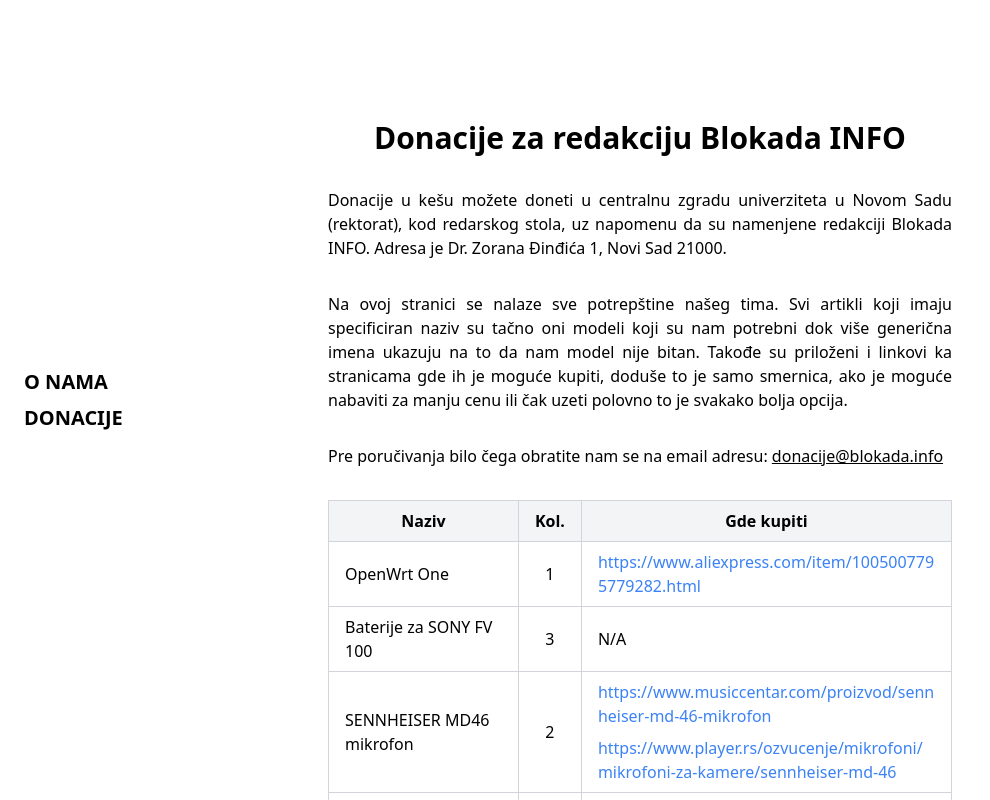
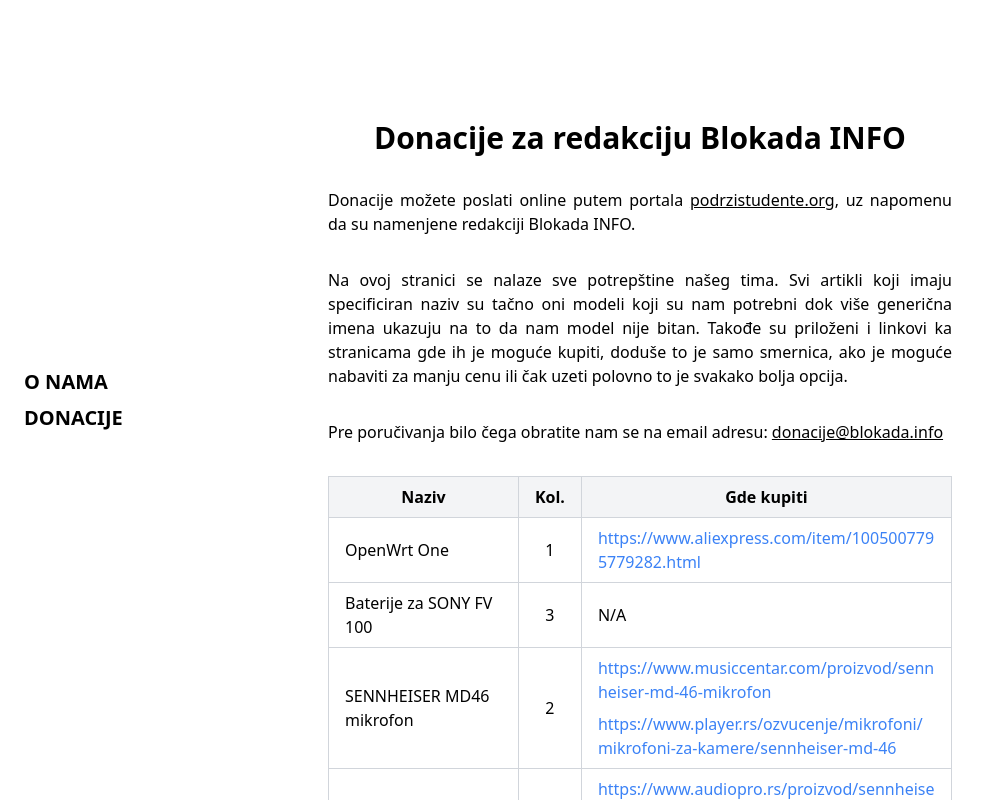
Before and after one commit to blokadainfo/website, a SvelteKit app: page /donacije in a window 1280 px wide. Shown: the top 800 px of the page, without its empty margins (0-990 px from the left). Built offline with nearby package versions, Linux system fonts and the light colour scheme.

Commit message:
fix(donations): online podrzistudente
Signed-off-by: Aleksa Siriški <31509435+aleksasiriski@users.noreply.github.com>

```diff
--- a/src/routes/(prerendered)/donacije/+page.svelte
+++ b/src/routes/(prerendered)/donacije/+page.svelte
@@ -6,8 +6,7 @@
 <div class="mx-auto mb-8 flex w-full max-w-screen-sm flex-col space-y-8 p-2 sm:mt-28">
 	<h1 class="text-center text-3xl font-bold">Donacije za redakciju Blokada INFO</h1>
 	<p class="text-justify">
-		Donacije u kešu možete doneti u centralnu zgradu univerziteta u Novom Sadu (rektorat), kod redarskog stola, uz napomenu da su namenjene redakciji Blokada INFO.
-		Adresa je Dr. Zorana Đinđića 1, Novi Sad 21000.
+		Donacije možete poslati online putem portala <a href="https://podrzistudente.org" class="underline">podrzistudente.org</a>, uz napomenu da su namenjene redakciji Blokada INFO.
 	</p>
 	<p class="text-justify">
 		Na ovoj stranici se nalaze sve potrepštine našeg tima. Svi artikli koji imaju specificiran naziv
```
